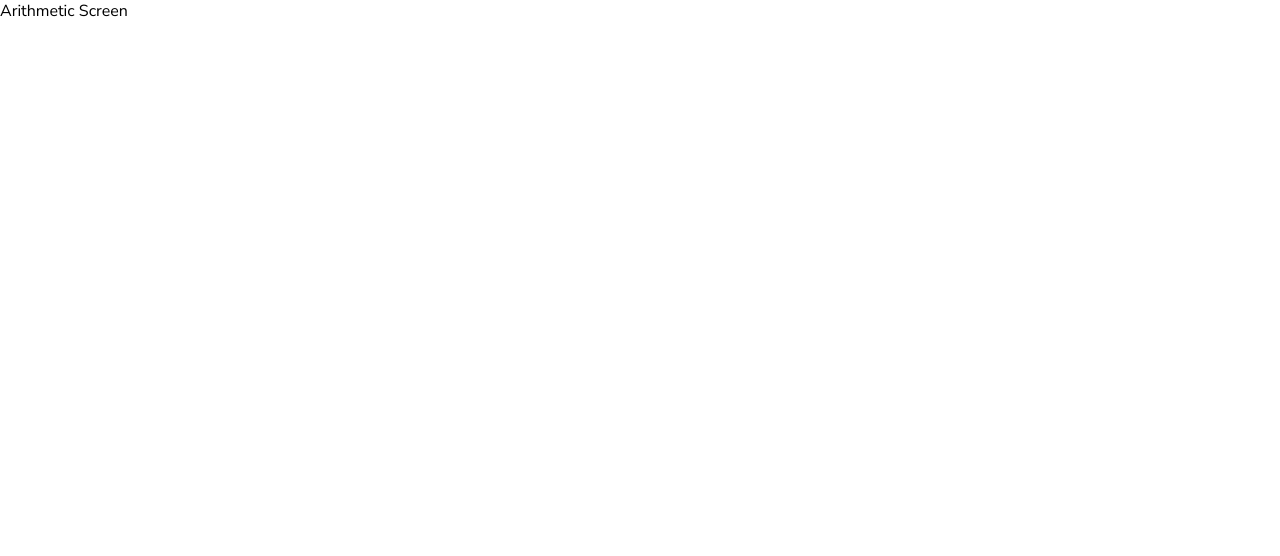
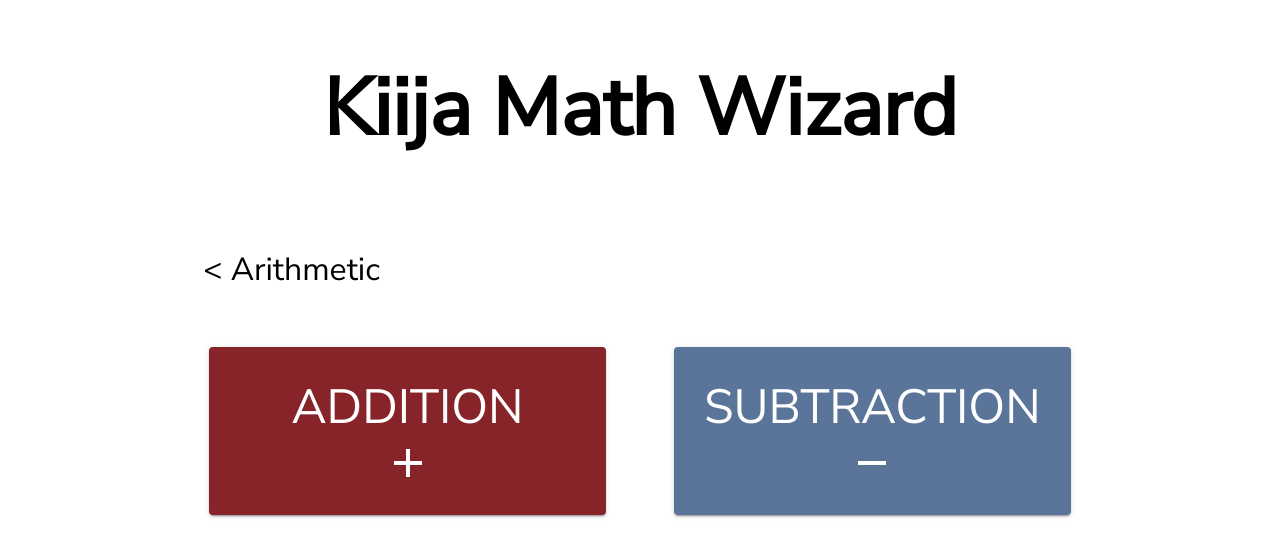
Before and after one commit to asand017/kiija, a React (Create React App) app in the folder app/: page /arithmetic in a window 1280 px wide. Shown: the top 556 px of the page. Built offline with nearby package versions, Linux system fonts and the light colour scheme.

Commit message:
arithmetic screen with starting concepts

```diff
--- a/app/package.json
+++ b/app/package.json
@@ -6,6 +6,7 @@
     "@emotion/react": "^11.11.1",
     "@emotion/styled": "^11.11.0",
     "@fontsource/roboto": "^5.0.4",
+    "@mui/icons-material": "^5.14.1",
     "@mui/material": "^5.13.7",
     "@testing-library/jest-dom": "^5.16.5",
     "@testing-library/react": "^13.4.0",
--- a/app/src/components/Home.jsx
+++ b/app/src/components/Home.jsx
@@ -1,15 +1,14 @@
 import React from 'react';
-import '../styles/global.css';
+
 import TopicNavigator from './TopicNavigator';
 import { Box } from '@mui/material';
+import Header from './common/Header';
 
 const Home = () => {
-    const title = "Kiija Math Wizard";
-
     return (
       <>
         <Box display="flex" justifyContent="center" alignItems="center" flexDirection="column">
-          <h1 className="Title">{title}</h1>
+          <Header/>
           <TopicNavigator/>
         </Box>
       </>
--- a/app/src/components/TopicNavigator.jsx
+++ b/app/src/components/TopicNavigator.jsx
@@ -2,30 +2,7 @@ import React from 'react';
 import { Box } from '@mui/material';
 import Grid from '@mui/material/Unstable_Grid2';
 import Panel from './common/Panel';
-import { ALEGBRA, ARITHMETIC } from './common/Constants';
-
-const styles = {
-    container: {
-        flexGrow: 1,
-        width: '100%',
-    },
-    gridItem: {
-        width: '90%',
-        padding: '2rem 0',
-        overflow: 'hidden',
-        whiteSpace: 'nowrap',
-        textAlign: 'center',
-        cursor: 'pointer',
-    },
-    red: {
-        backgroundColor: '#86242A',
-        color: 'white',
-    },
-    blue: {
-        backgroundColor: '#5b759a',
-        color: 'white'
-    }
-}
+import { ALEGBRA, ARITHMETIC, styles } from './common/Constants';
 
 const TopicNavigator = () => {
 
--- a/app/src/components/common/Constants.jsx
+++ b/app/src/components/common/Constants.jsx
@@ -1,3 +1,31 @@
+export const ARITHMETIC = '/arithmetic';
+export const ADDITION = '/arithmetic/addition';
+export const SUBTRACTION = '/arithmetic/subtraction';
+export const ALEGBRA = '/alegbra';
 
-export const ARITHMETIC = '/arithmetic';
-export const ALEGBRA = '/alegbra';
+export const styles = {
+    container: {
+        display: 'flex',
+        justifyContent: 'center',
+        alignItems: 'center',
+        flexDirection: 'column',
+        flexGrow: 1,
+        width: '100%',
+    },
+    gridItem: {
+        width: '90%',
+        padding: '2rem 0',
+        overflow: 'hidden',
+        whiteSpace: 'nowrap',
+        textAlign: 'center',
+        cursor: 'pointer',
+    },
+    red: {
+        backgroundColor: '#86242A',
+        color: 'white',
+    },
+    blue: {
+        backgroundColor: '#5b759a',
+        color: 'white'
+    }
+}
--- /dev/null
+++ b/app/src/components/common/Header.jsx
@@ -0,0 +1,10 @@
+import '../../styles/global.css';
+
+const Header = () => {
+    const title = "Kiija Math Wizard";
+    return (
+        <h1 className="Title">{title}</h1>
+    )
+}
+
+export default Header;
--- a/app/src/components/common/Panel.jsx
+++ b/app/src/components/common/Panel.jsx
@@ -1,4 +1,5 @@
 import { Typography, Button } from '@mui/material';
+import Grid from '@mui/material/Unstable_Grid2';
 import { useNavigate } from "react-router-dom";
 import React from 'react';
 
@@ -13,10 +14,18 @@ const Panel = (props) => {
     }
 
     return(
-        <Button variant="contained" sx={styles} onClick={() => (actionOnClick(props.navigationLink))}>
-            <Typography variant="h3" className='topic-header'>
-                {title}
-            </Typography>
+        <Button variant="contained" sx={styles}
+            onClick={() => (actionOnClick(props.navigationLink))}>
+            <Grid container spacing={2}>
+                <Grid xs={12}>
+                    <Typography variant="h3" className='topic-header'>
+                        {title}
+                    </Typography>
+                </Grid>
+                <Grid xs={12}>
+                    {props.symbol}
+                </Grid>
+            </Grid>
         </Button>
 
     );
--- a/app/src/components/topics/arithmetic/Arithmetic.jsx
+++ b/app/src/components/topics/arithmetic/Arithmetic.jsx
@@ -1,10 +1,59 @@
 import React from "react";
+import Header from "../../common/Header";
+import { Box } from '@mui/material';
+import Grid from '@mui/material/Unstable_Grid2';
+import Panel from '../../common/Panel';
+import { ADDITION, SUBTRACTION, styles } from "../../common/Constants";
+import AddIcon from '@mui/icons-material/Add';
+import RemoveIcon from '@mui/icons-material/Remove';
+import { useNavigate } from "react-router-dom";
 
 const Arithmetic = () => {
 
+    const navigate = useNavigate();
+    const concepts = [
+        {
+            concept: 'Addition',
+            styles: [styles.gridItem, styles.red],
+            link: ADDITION,
+            symbol: <AddIcon sx={{scale: '2'}}/>
+        },
+        {
+            concept: 'Subtraction',
+            styles: [styles.gridItem, styles.blue],
+            link: SUBTRACTION,
+            symbol: <RemoveIcon sx={{scale: '2'}}/>
+        }
+    ];
+
+    const goBack = () => {
+        navigate(-1);
+    };
 
     return (
-        <div>Arithmetic Screen</div>
+        <Box sx={styles.container}>
+            <Header/>
+            <Grid container rowSpacing={3} columnSpacing={{ xs: 1, sm: 2, md: 3 }}>
+                <Grid xs={12}
+                    display="flex"
+                    justifyContent="left"
+                    alignItems="center"
+                    sx={{fontSize: "2em", margin: "1em 0.5em"}}>
+                    <div onClick={goBack}> {'< Arithmetic'} </div>
+                </Grid>
+                {concepts.map((item, index) => (
+                    <Grid key={index} xs={6} display="flex" justifyContent="center" alignItems="center">
+                        <Panel
+                            title={item.concept}
+                            elevation={2}
+                            styles={item.styles}
+                            navigationLink={item.link}
+                            symbol={item.symbol}/>
+                    </Grid>
+                ))}
+        </Grid>
+    </Box>
+
     )
 }
 
```
Also changed, not shown: app/src/routing/Routes.jsx (+5 -4 lines), 1 other file (tests, documents, lock files or other folders).
